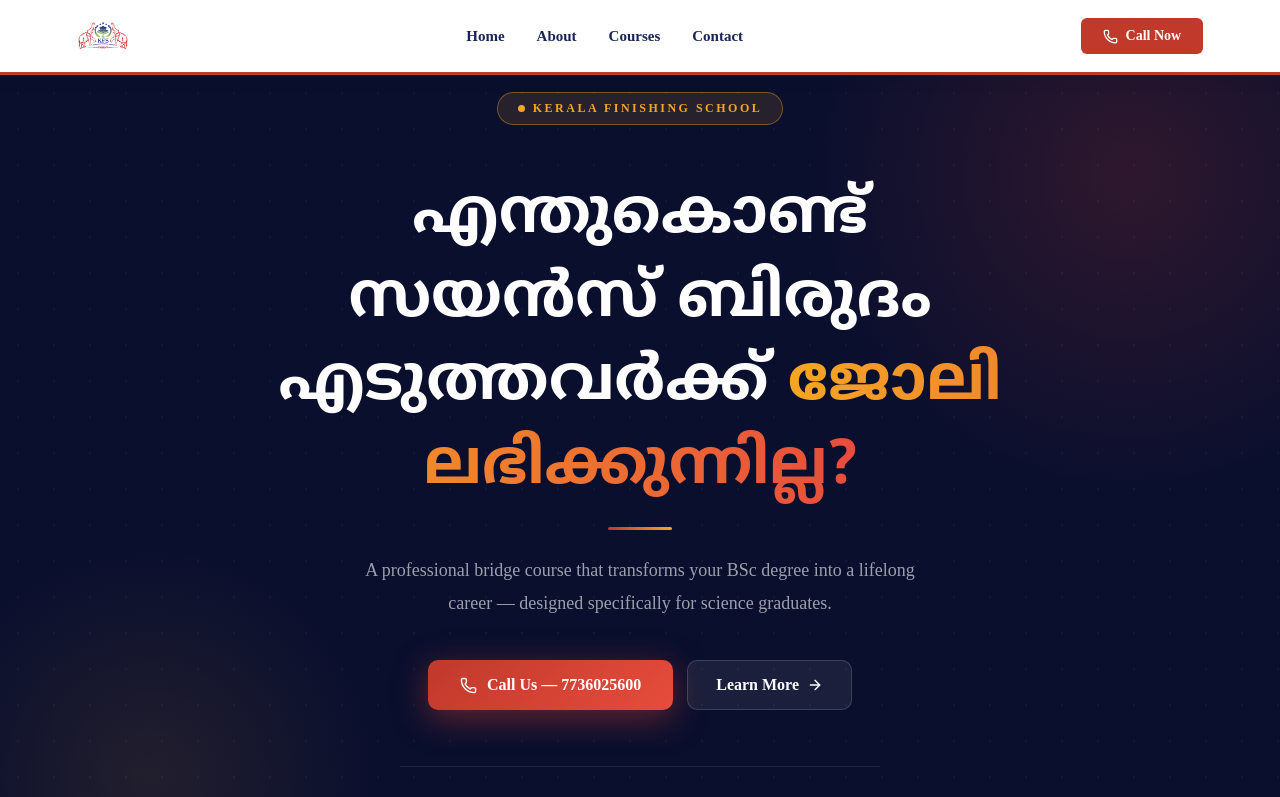
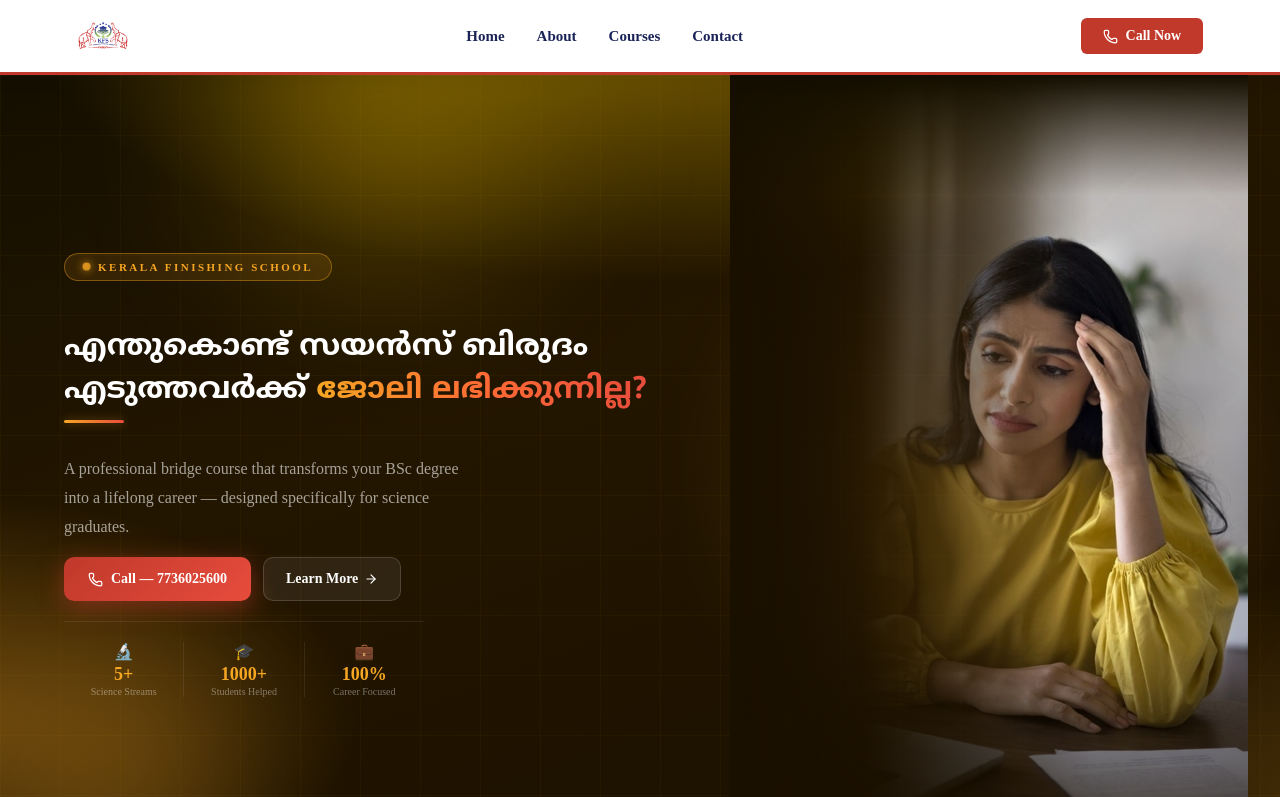
Before and after one commit to Dinoy77/kfs-landing-malayalam, a React (Vite) app: page / in a window 1280 px wide. Shown: the top 797 px of the page. Built offline with nearby package versions, Linux system fonts and the light colour scheme.

Commit message:
redesign the hero page

```diff
--- a/src/components/Hero.jsx
+++ b/src/components/Hero.jsx
@@ -1,5 +1,6 @@
 import { motion } from 'framer-motion'
 import { Phone, ChevronDown, ArrowRight } from 'lucide-react'
+import studentPhoto from '../assets/student.jpg'
 
 const fadeUp = {
   hidden: { opacity: 0, y: 40 },
@@ -11,55 +12,73 @@ const fadeUp = {
 
 export default function Hero() {
   return (
-    <section id="home" className="hero-section" style={{
+    <section id="home" style={{
       minHeight: '100vh',
-      background: '#0a0f2e',
+      background: `
+        radial-gradient(ellipse 80% 60% at 50% -10%, rgba(255,200,0,0.45) 0%, transparent 60%),
+        radial-gradient(ellipse 60% 50% at -5% 80%, rgba(245,166,35,0.35) 0%, transparent 55%),
+        radial-gradient(ellipse 50% 50% at 105% 90%, rgba(245,166,35,0.2) 0%, transparent 55%),
+        linear-gradient(160deg, #150f00 0%, #231600 40%, #1a1000 100%)
+      `,
       color: 'white',
-      display: 'flex',
-      flexDirection: 'column',
+      display: 'grid',
+      gridTemplateColumns: '55% 45%',
       alignItems: 'center',
-      justifyContent: 'center',
-      textAlign: 'center',
-      padding: '10px 6% 0',
+      padding: '0 5%',
+      gap: 32,
       position: 'relative',
       overflow: 'hidden',
-    }}>
+    }} className="hero-grid">
 
-      {/* Background glows */}
+      {/* Mesh grid */}
       <div style={{
-        position: 'absolute', width: 700, height: 700, borderRadius: '50%',
-        background: 'radial-gradient(circle, rgba(192,57,43,0.2) 0%, transparent 65%)',
-        top: -250, right: -200, pointerEvents: 'none'
+        position: 'absolute', inset: 0, pointerEvents: 'none',
+        backgroundImage: `
+          linear-gradient(rgba(255,200,0,0.03) 1px, transparent 1px),
+          linear-gradient(90deg, rgba(255,200,0,0.03) 1px, transparent 1px)
+        `,
+        backgroundSize: '60px 60px'
+      }} />
+
+      {/* Glows */}
+      <div style={{
+        position: 'absolute', width: 600, height: 400,
+        borderRadius: '50%', top: -150, left: '30%',
+        transform: 'translateX(-50%)',
+        background: 'radial-gradient(circle, rgba(255,200,0,0.3) 0%, transparent 65%)',
+        filter: 'blur(60px)', pointerEvents: 'none'
       }} />
       <div style={{
-        position: 'absolute', width: 500, height: 500, borderRadius: '50%',
-        background: 'radial-gradient(circle, rgba(245,166,35,0.1) 0%, transparent 65%)',
-        bottom: -150, left: -100, pointerEvents: 'none'
-      }} />
-      <div style={{
-        position: 'absolute', inset: 0, pointerEvents: 'none',
-        backgroundImage: 'radial-gradient(circle, rgba(255,255,255,0.04) 1px, transparent 1px)',
-        backgroundSize: '36px 36px'
+        position: 'absolute', width: 400, height: 400,
+        borderRadius: '50%', bottom: -100, left: -80,
+        background: 'radial-gradient(circle, rgba(245,166,35,0.25) 0%, transparent 65%)',
+        filter: 'blur(50px)', pointerEvents: 'none'
       }} />
 
-      {/* Content */}
-      <div style={{ position: 'relative', zIndex: 2, maxWidth: 780, width: '100%' }}>
+      {/* ── LEFT — Text ── */}
+      <div style={{
+        position: 'relative', zIndex: 2,
+        padding: '0',
+        display: 'flex', flexDirection: 'column',
+        justifyContent: 'center', height: '100vh'
+      }}>
 
-        {/* Pill badge */}
+        {/* Badge */}
         <motion.div variants={fadeUp} initial="hidden" animate="visible" custom={0}
-          style={{ marginBottom: 28 }}>
+          style={{ marginBottom: 20 }}>
           <span style={{
             display: 'inline-flex', alignItems: 'center', gap: 8,
             background: 'rgba(245,166,35,0.12)',
             border: '1px solid rgba(245,166,35,0.4)',
-            color: '#f5a623', padding: '8px 20px',
-            borderRadius: 999, fontSize: 12,
+            color: '#f5a623', padding: '7px 18px',
+            borderRadius: 999, fontSize: 11,
             fontWeight: 700, letterSpacing: 2.5,
             textTransform: 'uppercase',
           }}>
             <span style={{
               width: 7, height: 7, borderRadius: '50%',
               background: '#f5a623',
+              boxShadow: '0 0 8px #f5a623',
               animation: 'livepulse 2s infinite',
               flexShrink: 0
             }} />
@@ -67,20 +86,20 @@ export default function Hero() {
           </span>
         </motion.div>
 
-        {/* Headline */}
-        <motion.h1 className="hero-headline" variants={fadeUp} initial="hidden" animate="visible" custom={1}
+        {/* Malayalam headline */}
+        <motion.h1 variants={fadeUp} initial="hidden" animate="visible" custom={1}
           style={{
             fontFamily: "'Noto Sans Malayalam', sans-serif",
-            fontSize: 'clamp(28px, 5vw, 62px)',
+            fontSize: 'clamp(18px, 2.4vw, 36px)',
             fontWeight: 900,
-            lineHeight: 1.35,
-            marginBottom: 16,
+            lineHeight: 1.4,
+            marginBottom: 8,
             color: 'white',
           }}>
           എന്തുകൊണ്ട് സയൻസ് ബിരുദം
           <br />എടുത്തവർക്ക്{' '}
           <span style={{
-            background: 'linear-gradient(90deg, #f5a623, #e74c3c)',
+            background: 'linear-gradient(90deg, #f5a623, #ff6b35, #e74c3c)',
             WebkitBackgroundClip: 'text',
             WebkitTextFillColor: 'transparent',
             backgroundClip: 'text',
@@ -90,92 +109,175 @@ export default function Hero() {
         </motion.h1>
 
         {/* Accent line */}
-        <motion.div variants={fadeUp} initial="hidden" animate="visible" custom={2}>
+        <motion.div variants={fadeUp} initial="hidden" animate="visible" custom={2}
+          style={{ marginBottom: 16 }}>
           <div style={{
-            width: 64, height: 3, borderRadius: 2,
-            background: 'linear-gradient(90deg, #c0392b, #f5a623)',
-            margin: '0 auto 24px'
+            width: 60, height: 3, borderRadius: 99,
+            background: 'linear-gradient(90deg, #f5a623, #e74c3c)',
+            boxShadow: '0 0 10px rgba(245,166,35,0.4)'
           }} />
         </motion.div>
 
         {/* Subtitle */}
-        <motion.p className="hero-subtitle" variants={fadeUp} initial="hidden" animate="visible" custom={3}
+        <motion.p variants={fadeUp} initial="hidden" animate="visible" custom={3}
           style={{
-            fontSize: 'clamp(15px, 2vw, 18px)',
+            fontSize: 'clamp(13px, 1.4vw, 16px)',
             color: 'rgba(255,255,255,0.6)',
-            lineHeight: 1.85,
-            maxWidth: 560,
-            margin: '0 auto 40px',
+            lineHeight: 1.8,
+            marginBottom: 16,
+            maxWidth: 400
           }}>
           A professional bridge course that transforms your BSc degree
           into a lifelong career — designed specifically for science graduates.
         </motion.p>
 
         {/* CTA Buttons */}
-        <motion.div className="hero-btns" variants={fadeUp} initial="hidden" animate="visible" custom={4}
-          style={{ display: 'flex', gap: 14, flexWrap: 'wrap', justifyContent: 'center', marginBottom: 56 }}>
+        <motion.div variants={fadeUp} initial="hidden" animate="visible" custom={4}
+          style={{ display: 'flex', gap: 12, flexWrap: 'wrap', marginBottom: 20 }}
+          className="hero-btns">
           <a href="tel:7736025600" style={{
-            display: 'inline-flex', alignItems: 'center', gap: 10,
+            display: 'inline-flex', alignItems: 'center', gap: 8,
             background: 'linear-gradient(135deg, #c0392b, #e74c3c)',
-            color: 'white', padding: '15px 32px', borderRadius: 10,
-            fontWeight: 700, fontSize: 16, textDecoration: 'none',
-            boxShadow: '0 8px 32px rgba(192,57,43,0.5)',
+            color: 'white', padding: '13px 24px', borderRadius: 10,
+            fontWeight: 700, fontSize: 14, textDecoration: 'none',
+            boxShadow: '0 6px 24px rgba(192,57,43,0.5)',
             whiteSpace: 'nowrap'
           }}>
-            <Phone size={17} /> Call Us — 7736025600
+            <Phone size={15} /> Call — 7736025600
           </a>
           <a href="#about" style={{
-            display: 'inline-flex', alignItems: 'center', gap: 8,
+            display: 'inline-flex', alignItems: 'center', gap: 6,
             background: 'rgba(255,255,255,0.07)',
-            color: 'white', padding: '15px 28px', borderRadius: 10,
-            fontWeight: 600, fontSize: 16, textDecoration: 'none',
+            color: 'white', padding: '13px 22px', borderRadius: 10,
+            fontWeight: 600, fontSize: 14, textDecoration: 'none',
             border: '1px solid rgba(255,255,255,0.15)',
           }}>
-            Learn More <ArrowRight size={16} />
+            Learn More <ArrowRight size={14} />
           </a>
         </motion.div>
 
         {/* Stats */}
-        <motion.div className="hero-stats" variants={fadeUp} initial="hidden" animate="visible" custom={5}
+        <motion.div variants={fadeUp} initial="hidden" animate="visible" custom={5}
           style={{
             display: 'flex',
-            justifyContent: 'center',
-            gap: 0,
             borderTop: '1px solid rgba(255,255,255,0.08)',
-            paddingTop: 32,
-            maxWidth: 480,
-            margin: '0 auto',
+            paddingTop: 20, maxWidth: 360,
           }}>
           {[
-            { number: '5+',    label: 'Science Streams', icon: '🔬' },
-            { number: '1000+', label: 'Students Helped',  icon: '🎓' },
-            { number: '100%',  label: 'Career Focused',   icon: '💼' },
+            { number: '5+', label: 'Science Streams', icon: '🔬' },
+            { number: '1000+', label: 'Students Helped', icon: '🎓' },
+            { number: '100%', label: 'Career Focused', icon: '💼' },
           ].map(({ number, label, icon }, i) => (
             <div key={label} style={{
               flex: 1, textAlign: 'center',
               borderRight: i < 2 ? '1px solid rgba(255,255,255,0.08)' : 'none',
-              padding: '0 16px',
+              padding: '0 12px',
             }}>
-              <div style={{ fontSize: 20, marginBottom: 6 }}>{icon}</div>
-              <div style={{ fontSize: 22, fontWeight: 800, color: '#f5a623', lineHeight: 1 }}>{number}</div>
-              <div style={{ fontSize: 11, color: 'rgba(255,255,255,0.4)', marginTop: 5, fontWeight: 500 }}>{label}</div>
+              <div style={{ fontSize: 16, marginBottom: 4 }}>{icon}</div>
+              <div style={{ fontSize: 18, fontWeight: 800, color: '#f5a623', lineHeight: 1 }}>{number}</div>
+              <div style={{ fontSize: 10, color: 'rgba(255,255,255,0.4)', marginTop: 3 }}>{label}</div>
             </div>
           ))}
         </motion.div>
       </div>
 
+      {/* ── RIGHT — Photo ── */}
+      <motion.div
+        initial={{ opacity: 0, x: 40 }}
+        animate={{ opacity: 1, x: 0 }}
+        transition={{ delay: 0.3, duration: 0.8, ease: 'easeOut' }}
+        style={{
+          position: 'relative', zIndex: 2,
+          height: '100vh', display: 'flex',
+          alignItems: 'flex-start'
+        }}
+        className="hero-photo-col">
+
+        {/* Gold glow behind photo */}
+        <div style={{
+          position: 'absolute', inset: '10% -10%',
+          background: 'radial-gradient(circle, rgba(245,166,35,0.2) 0%, transparent 70%)',
+          filter: 'blur(30px)', pointerEvents: 'none', zIndex: -1
+        }} />
+
+        {/* Photo */}
+        <div style={{
+          width: '100%',
+          height: '100vh',
+          position: 'relative',
+          overflow: 'hidden',
+        }}>
+          <img
+            src={studentPhoto}
+            alt="Science Graduate"
+            style={{
+              width: '100%', height: '100%',
+              objectFit: 'cover',
+              objectPosition: 'center 10%',
+              display: 'block',
+              maskImage: 'linear-gradient(to left, rgba(0,0,0,0.95) 40%, transparent 100%), linear-gradient(to top, transparent 0%, black 20%)',
+              WebkitMaskImage: 'linear-gradient(to left, black 30%, transparent 75%)',
+              maskImage: 'linear-gradient(to left, black 30%, transparent 75%)',
+            }}
+          />
+
+          {/* Blend left edge */}
+          <div style={{
+            position: 'absolute', inset: 0,
+            background: 'linear-gradient(to right, #1a1000 0%, rgba(26,16,0,0.85) 15%, rgba(26,16,0,0.2) 40%, transparent 60%)',
+            pointerEvents: 'none'
+          }} />
+
+          {/* Blend bottom edge */}
+          <div style={{
+            position: 'absolute', bottom: 0, left: 0, right: 0,
+            height: '30%',
+            background: 'linear-gradient(to top, #1a1000, transparent)',
+            pointerEvents: 'none'
+          }} />
+
+          {/* Blend top edge */}
+          <div style={{
+            position: 'absolute', top: 0, left: 0, right: 0,
+            height: '15%',
+            background: 'linear-gradient(to bottom, #150f00, transparent)',
+            pointerEvents: 'none'
+          }} />
+        </div>
+
+      </motion.div>
+
       {/* Scroll hint */}
       <div style={{
-        position: 'absolute', bottom: 28, left: '50%',
+        position: 'absolute', bottom: 16, left: '50%',
         transform: 'translateX(-50%)',
         display: 'flex', flexDirection: 'column',
-        alignItems: 'center', gap: 6,
-        color: 'rgba(255,255,255,0.25)', fontSize: 10,
+        alignItems: 'center', gap: 4,
+        color: 'rgba(255,255,255,0.2)', fontSize: 9,
         letterSpacing: 2, textTransform: 'uppercase', zIndex: 2
       }}>
         <span>Scroll</span>
-        <ChevronDown size={16} style={{ animation: 'bounce 2s infinite' }} />
+        <ChevronDown size={14} style={{ animation: 'bounce 2s infinite' }} />
       </div>
+
+      <style>{`
+        @keyframes livepulse {
+          0%, 100% { opacity: 1; transform: scale(1); }
+          50% { opacity: 0.5; transform: scale(1.5); }
+        }
+        @media (max-width: 860px) {
+          .hero-grid {
+            grid-template-columns: 1fr !important;
+            padding: 80px 6% 60px !important;
+          }
+          .hero-photo-col {
+            display: none !important;
+          }
+          .hero-btns {
+            justify-content: center !important;
+          }
+        }
+      `}</style>
     </section>
   )
 }
```
Also changed, not shown: src/assets/student.jpg (added).
